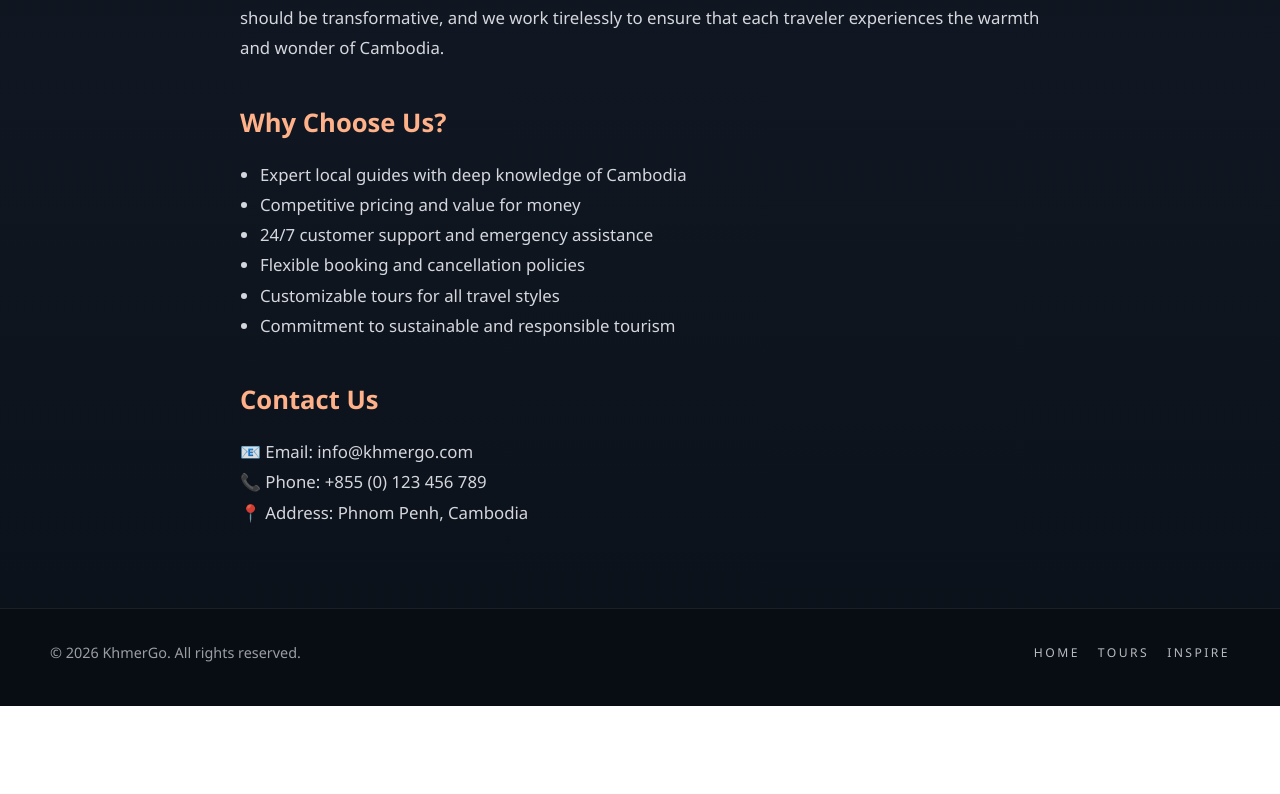
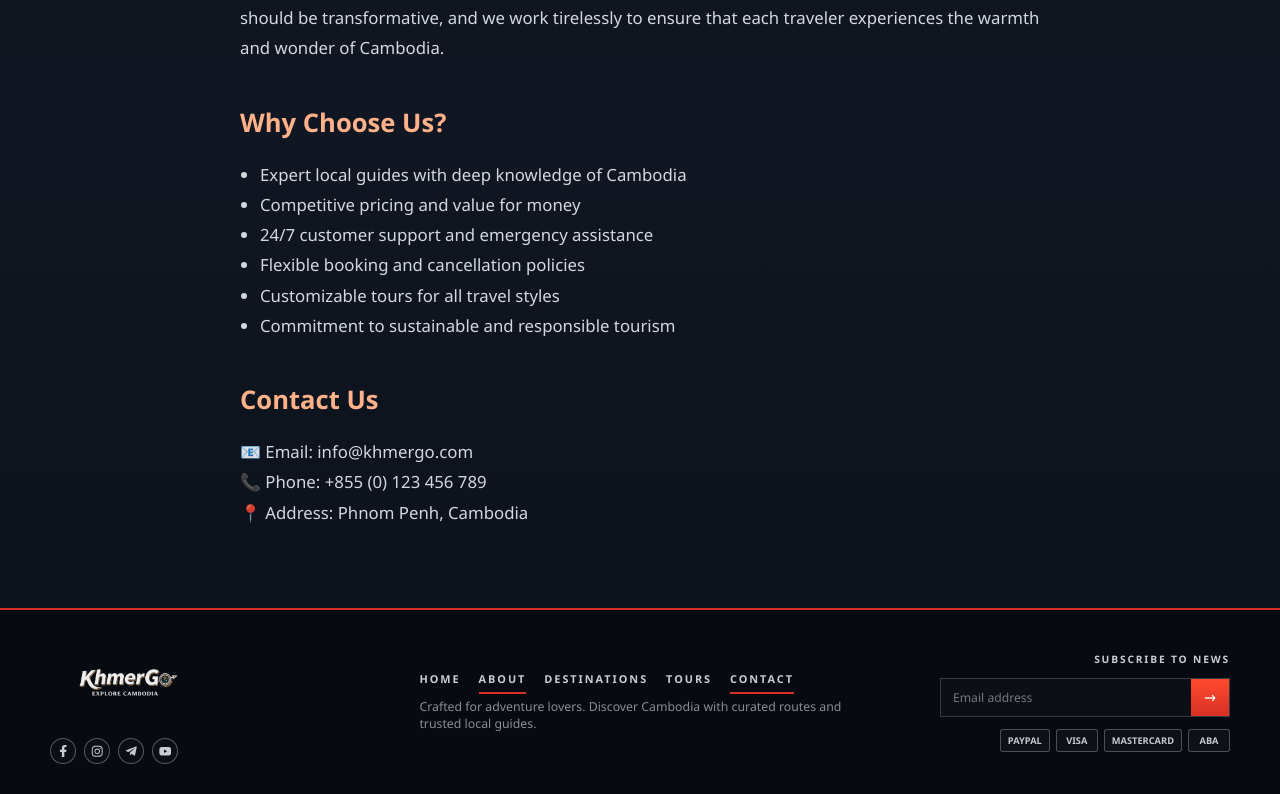
Before and after one commit to Sunhak17/KhmerGo, a React (Vite) app in the folder frontend/: page /about in a window 1280 px wide. Shown: the part 488-1282 px from the top of the page. Before the commit the page ends 1194 px from the top, so only its background shows below. Built offline with nearby package versions, Linux system fonts and the light colour scheme.

Commit message:
Update navbar and footer

```diff
--- a/frontend/index.html
+++ b/frontend/index.html
@@ -4,7 +4,7 @@
     <meta charset="UTF-8" />
     <link rel="icon" type="image/svg+xml" href="/vite.svg" />
     <meta name="viewport" content="width=device-width, initial-scale=1.0" />
-    <title>KhmerGo - Frontend</title>
+    <title>KhmerGo</title>
   </head>
   <body>
     <div id="root"></div>
--- a/frontend/package.json
+++ b/frontend/package.json
@@ -12,6 +12,7 @@
   "dependencies": {
     "react": "^18.2.0",
     "react-dom": "^18.2.0",
+    "react-icons": "^5.6.0",
     "react-router-dom": "^6.30.3"
   },
   "devDependencies": {
--- a/frontend/src/layout/Footer.jsx
+++ b/frontend/src/layout/Footer.jsx
@@ -1,15 +1,50 @@
 import React from "react";
+import { Link, NavLink } from "react-router-dom";
+import { FaFacebookF, FaInstagram, FaTelegramPlane, FaYoutube } from "react-icons/fa";
+import logo from "../assets/images/logo.png";
 import "../styles/layout/Footer.css";
 
 export default function Footer() {
   return (
-    <footer className="footer">
-      <div className="container">
-        <p>&copy; 2026 KhmerGo. All rights reserved.</p>
-        <div className="footer-links">
-          <a href="#home">Home</a>
-          <a href="#tours">Tours</a>
-          <a href="#inspire">Inspire</a>
+    <footer className="footer footer--concept">
+      <div className="container footer-grid">
+        <div className="footer-brand-block">
+          <Link className="footer-logo" to="/" aria-label="KhmerGo home">
+            <img src={logo} alt="KhmerGo" />
+          </Link>
+          <div className="footer-social" aria-label="Social channels">
+            <button type="button" aria-label="Facebook"><FaFacebookF /></button>
+            <button type="button" aria-label="Instagram"><FaInstagram /></button>
+            <button type="button" aria-label="Telegram"><FaTelegramPlane /></button>
+            <button type="button" aria-label="YouTube"><FaYoutube /></button>
+          </div>
+        </div>
+
+        <div className="footer-middle-block">
+          <nav className="footer-links" aria-label="Footer navigation">
+            <NavLink to="/" end className={({ isActive }) => (isActive ? "is-current" : "")}>Home</NavLink>
+            <NavLink to="/about" className={({ isActive }) => (isActive ? "is-current" : "")}>About</NavLink>
+            <NavLink to="/destinations" className={({ isActive }) => (isActive ? "is-current" : "")}>Destinations</NavLink>
+            <NavLink to="/tours" className={({ isActive }) => (isActive ? "is-current" : "")}>Tours</NavLink>
+            <NavLink to="/about" className={({ isActive }) => (isActive ? "is-current" : "")}>Contact</NavLink>
+          </nav>
+          <p className="footer-copy">
+            Crafted for adventure lovers. Discover Cambodia with curated routes and trusted local guides.
+          </p>
+        </div>
+
+        <div className="footer-right-block">
+          <p className="footer-subscribe-title">Subscribe to News</p>
+          <form className="footer-subscribe" onSubmit={(event) => event.preventDefault()}>
+            <input type="email" placeholder="Email address" aria-label="Email address" />
+            <button type="submit" aria-label="Subscribe">→</button>
+          </form>
+          <div className="footer-payments" aria-label="Payment methods">
+            <span>PayPal</span>
+            <span>Visa</span>
+            <span>Mastercard</span>
+            <span>ABA</span>
+          </div>
         </div>
       </div>
     </footer>
--- a/frontend/src/layout/Navbar.jsx
+++ b/frontend/src/layout/Navbar.jsx
@@ -12,9 +12,9 @@ export default function Navbar() {
         </Link>
         <nav className="nav-links nav-links--compact" aria-label="Primary">
           <NavLink to="/" end className={({ isActive }) => (isActive ? "is-current" : "")}>Home</NavLink>
+          <NavLink to="/about" className={({ isActive }) => (isActive ? "is-current" : "")}>About</NavLink>
           <NavLink to="/destinations" className={({ isActive }) => (isActive ? "is-current" : "")}>Destinations</NavLink>
           <NavLink to="/tours" className={({ isActive }) => (isActive ? "is-current" : "")}>Service</NavLink>
-          <NavLink to="/about" className={({ isActive }) => (isActive ? "is-current" : "")}>About</NavLink>
           <NavLink to="/about" className={({ isActive }) => (isActive ? "is-current" : "")}>Contact</NavLink>
         </nav>
         <div className="nav-actions">
--- a/frontend/src/styles/layout/Footer.css
+++ b/frontend/src/styles/layout/Footer.css
@@ -1,37 +1,183 @@
 .footer {
-  padding: 34px 0 44px;
-  background: #080d13;
-  border-top: 1px solid rgba(255, 255, 255, 0.08);
+  background: #070b11;
+  border-top: 2px solid #d93025;
+  padding: 30px 0;
 }
 
-.footer .container {
+.footer-grid {
+  display: grid;
+  grid-template-columns: 1fr 1.3fr 1fr;
+  align-items: center;
+  gap: 30px;
+}
+
+.footer-brand-block {
+  display: grid;
+  gap: 16px;
+}
+
+.footer-logo img {
+  width: 150px;
+  max-width: 100%;
+  object-fit: contain;
+  opacity: 0.94;
+}
+
+.footer-social {
   display: flex;
   align-items: center;
-  justify-content: space-between;
-  gap: 18px;
+  gap: 8px;
 }
 
-.footer p {
-  color: rgba(245, 247, 251, 0.62);
-  font-size: 0.9rem;
+.footer-social button {
+  width: 26px;
+  height: 26px;
+  display: inline-flex;
+  align-items: center;
+  justify-content: center;
+  border-radius: 50%;
+  border: 1px solid rgba(255, 255, 255, 0.3);
+  background: rgba(255, 255, 255, 0.02);
+  color: rgba(245, 247, 251, 0.82);
+  font-size: 0.7rem;
+  cursor: pointer;
+  transition: border-color 0.2s ease, color 0.2s ease, transform 0.2s ease;
+}
+
+.footer-social button svg {
+  width: 0.78rem;
+  height: 0.78rem;
+}
+
+.footer-social button:hover {
+  border-color: #d93025;
+  color: #ffffff;
+  transform: translateY(-1px);
+}
+
+.footer-middle-block {
+  display: grid;
+  gap: 12px;
 }
 
 .footer-links {
   display: flex;
+  align-items: center;
+  flex-wrap: wrap;
   gap: 18px;
-  flex-wrap: wrap;
 }
 
 .footer-links a {
-  color: rgba(245, 247, 251, 0.74);
-  font-size: 0.76rem;
-  letter-spacing: 0.2em;
+  position: relative;
+  color: rgba(245, 247, 251, 0.82);
+  font-size: 0.68rem;
+  font-weight: 700;
+  letter-spacing: 0.18em;
   text-transform: uppercase;
 }
 
-@media (max-width: 768px) {
-  .footer .container {
-    flex-direction: column;
-    align-items: flex-start;
+.footer-links a::after {
+  content: "";
+  position: absolute;
+  left: 0;
+  right: 0;
+  bottom: -8px;
+  height: 2px;
+  background: #d93025;
+  transform: scaleX(0);
+  transform-origin: left;
+  transition: transform 0.2s ease;
+}
+
+.footer-links a:hover::after,
+.footer-links a.is-current::after {
+  transform: scaleX(1);
+}
+
+.footer-copy {
+  color: rgba(245, 247, 251, 0.55);
+  font-size: 0.77rem;
+  line-height: 1.45;
+  max-width: 470px;
+}
+
+.footer-right-block {
+  display: grid;
+  justify-items: end;
+  gap: 12px;
+}
+
+.footer-subscribe-title {
+  color: rgba(245, 247, 251, 0.82);
+  font-size: 0.64rem;
+  font-weight: 700;
+  letter-spacing: 0.18em;
+  text-transform: uppercase;
+}
+
+.footer-subscribe {
+  display: flex;
+  align-items: stretch;
+  width: min(290px, 100%);
+  border: 1px solid rgba(255, 255, 255, 0.18);
+  background: rgba(255, 255, 255, 0.02);
+}
+
+.footer-subscribe input {
+  flex: 1;
+  border: 0;
+  background: transparent;
+  color: rgba(245, 247, 251, 0.86);
+  font-size: 0.76rem;
+  padding: 10px 12px;
+  outline: none;
+}
+
+.footer-subscribe input::placeholder {
+  color: rgba(245, 247, 251, 0.45);
+}
+
+.footer-subscribe button {
+  border: 0;
+  width: 38px;
+  background: linear-gradient(180deg, #ff4a2d, #d93025);
+  color: #ffffff;
+  font-size: 1rem;
+  cursor: pointer;
+}
+
+.footer-payments {
+  display: flex;
+  align-items: center;
+  gap: 6px;
+  flex-wrap: wrap;
+  justify-content: flex-end;
+}
+
+.footer-payments span {
+  min-width: 42px;
+  border: 1px solid rgba(255, 255, 255, 0.26);
+  border-radius: 3px;
+  padding: 4px 7px;
+  color: rgba(245, 247, 251, 0.8);
+  font-size: 0.58rem;
+  font-weight: 700;
+  text-transform: uppercase;
+  text-align: center;
+  background: rgba(255, 255, 255, 0.03);
+}
+
+@media (max-width: 980px) {
+  .footer-grid {
+    grid-template-columns: 1fr;
+    gap: 22px;
+  }
+
+  .footer-right-block {
+    justify-items: start;
+  }
+
+  .footer-payments {
+    justify-content: flex-start;
   }
 }
--- a/frontend/src/styles/layout/Navbar.css
+++ b/frontend/src/styles/layout/Navbar.css
@@ -49,7 +49,7 @@
 
 .nav-links a {
   position: relative;
-  font-size: 0.85rem;
+  font-size: 1.2rem;
   font-weight: 600;
   letter-spacing: 0.02em;
   color: rgba(245, 247, 251, 0.86);
```
Also changed, not shown: 1 other file (tests, documents, lock files or other folders).
